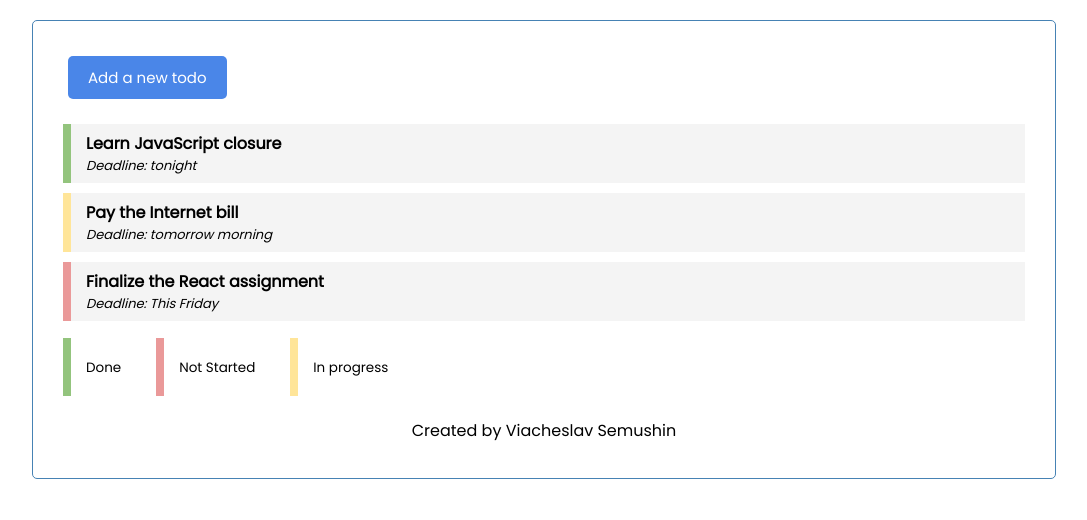
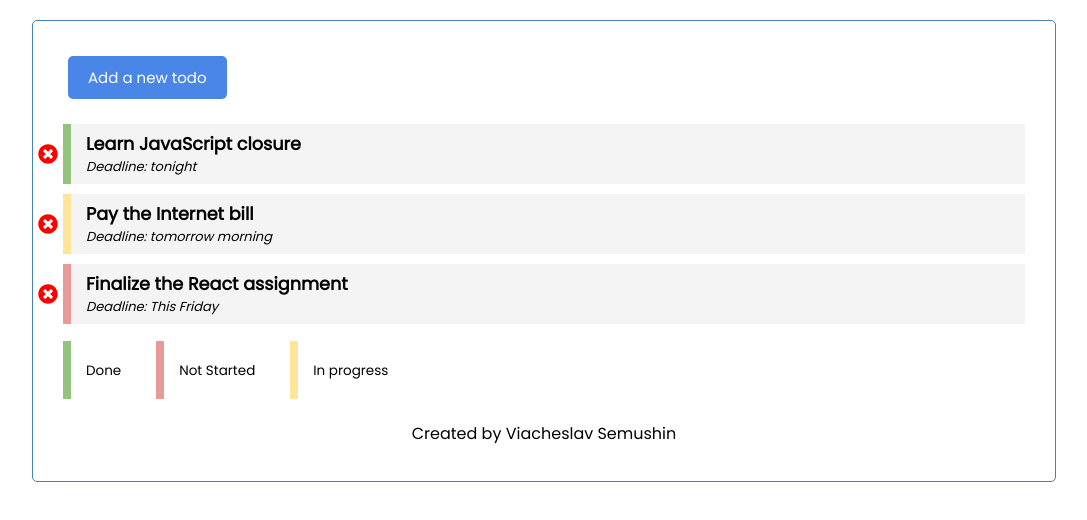
Before and after one commit to sla686/react-integrify-assignment, a React (Create React App) app: page / in a window 1280 px wide. Shown: the top 520 px of the page, without its empty margins (96-1183 px from the left). Built offline with nearby package versions, Linux system fonts and the light colour scheme.

Commit message:
new feature (delete)

```diff
--- a/package.json
+++ b/package.json
@@ -12,6 +12,7 @@
     "prop-types": "^15.8.1",
     "react": "^18.1.0",
     "react-dom": "^18.1.0",
+    "react-icons": "^4.3.1",
     "react-scripts": "5.0.1",
     "web-vitals": "^2.1.4"
   },
--- a/src/App.js
+++ b/src/App.js
@@ -76,6 +76,11 @@ const App = () => {
     setShowModal(false);
   };
 
+  //// Delete item
+  const deleteItem = (id) => {
+    setItems(items.filter((item) => item.id !== id));
+  };
+
   return (
     <div className="container">
       <Button
@@ -83,7 +88,11 @@ const App = () => {
         text="Add a new todo"
         onClick={() => setShowModal(true)}
       />
-      <Items items={items} editItem={editItem} />
+      {items.length > 0 ? (
+        <Items items={items} editItem={editItem} onDelete={deleteItem} />
+      ) : (
+        <p style={{ marginLeft: '10px' }}>No items to show!</p>
+      )}
       <Information />
       {showModal && (
         <Modal
--- a/src/components/Item.js
+++ b/src/components/Item.js
@@ -1,8 +1,10 @@
 import React from 'react';
 import PropTypes from 'prop-types';
+import { FaTimesCircle } from 'react-icons/fa';
 
-const Item = ({ item, onClick }) => {
+const Item = ({ item, onClick, onDelete }) => {
   return (
+    <>
       <div
         className={`
       item ${item.status} === 'green'
@@ -15,12 +17,15 @@ const Item = ({ item, onClick }) => {
         <h3>{item.text}</h3>
         <p>Deadline: {item.date}</p>
       </div>
+      <FaTimesCircle className="circle" onClick={() => onDelete(item.id)} />
+    </>
   );
 };
 
 Item.propTypes = {
   item: PropTypes.object,
   onClick: PropTypes.func,
+  onDelete: PropTypes.func,
 };
 
 export default Item;
--- a/src/components/Items.js
+++ b/src/components/Items.js
@@ -2,11 +2,16 @@ import React from 'react';
 import Item from './Item';
 import PropTypes from 'prop-types';
 
-const Items = ({ items, editItem }) => {
+const Items = ({ items, editItem, onDelete }) => {
   return (
     <>
       {items.map((item) => (
-        <Item key={item.id} item={item} onClick={() => editItem(item.id)} />
+        <Item
+          key={item.id}
+          item={item}
+          onClick={() => editItem(item.id)}
+          onDelete={onDelete}
+        />
       ))}
     </>
   );
@@ -15,6 +20,7 @@ const Items = ({ items, editItem }) => {
 Items.propTypes = {
   items: PropTypes.array,
   editItem: PropTypes.func,
+  onDelete: PropTypes.func,
 };
 
 export default Items;
--- a/src/index.css
+++ b/src/index.css
@@ -103,9 +103,9 @@ body {
 
 .btn:hover,
 .item:hover {
-  -webkit-transform: scale(1.025);
-  -ms-transform: scale(1.025);
-  transform: scale(1.025);
+  -webkit-transform: scale(1.02);
+  -ms-transform: scale(1.02);
+  transform: scale(1.02);
   -webkit-transition: -webkit-transform 0.35s;
   transition: -webkit-transform 0.35s;
   -o-transition: transform 0.35s;
@@ -133,7 +133,10 @@ body {
 }
 
 .item h3 {
-  font-size: 1em;
+  display: flex;
+  align-items: center;
+  justify-content: space-between;
+  font-size: 1.1em;
 }
 
 .green {
@@ -196,6 +199,16 @@ body {
   margin: 15px;
   display: block;
   text-align: center;
+}
+
+.circle {
+  color: red;
+  cursor: pointer;
+  -webkit-transform: translate(-75%, -250%);
+  -ms-transform: translate(-75%, -250%);
+  transform: translate(-75%, -250%);
+  position: absolute;
+  font-size: 20px;
 }
 
 @media screen and (max-width: 768px) {
```
Also changed, not shown: 1 other file (tests, documents, lock files or other folders). Lines whose indentation alone changed are shown as unchanged.
